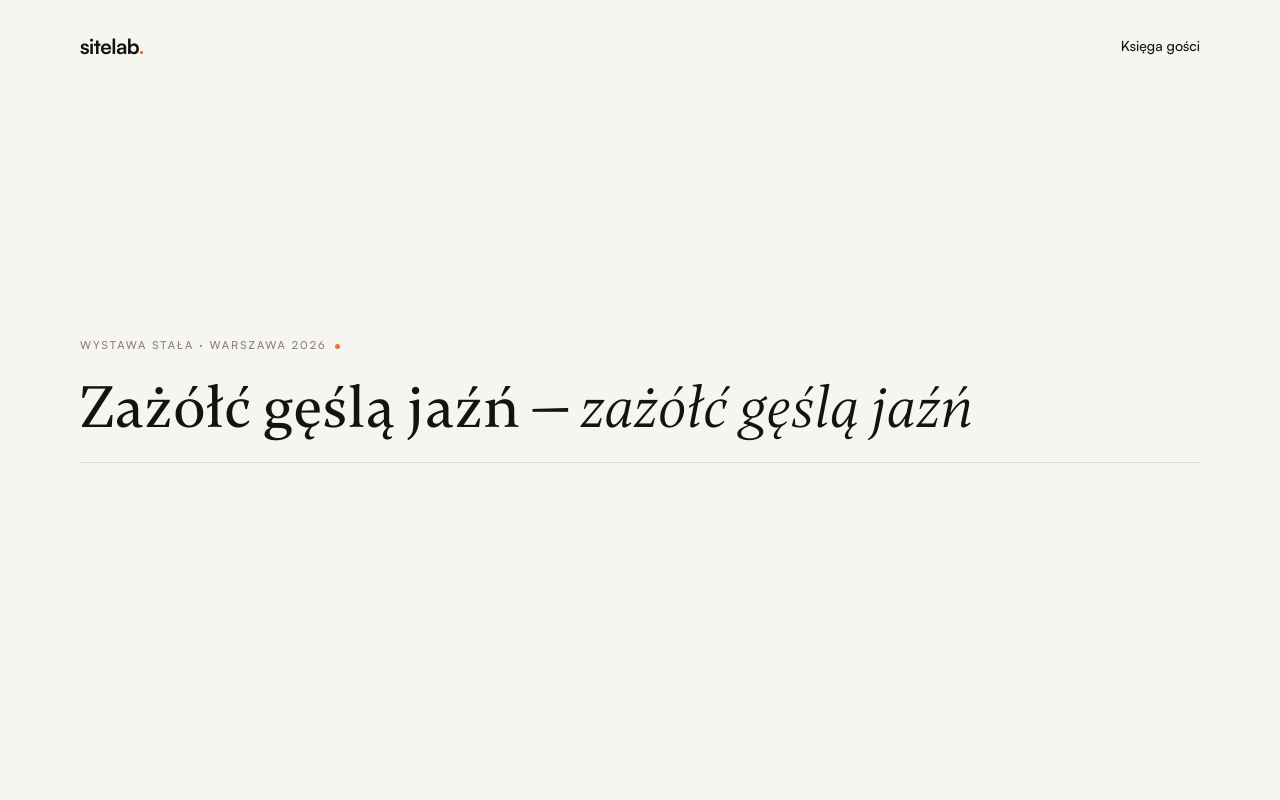
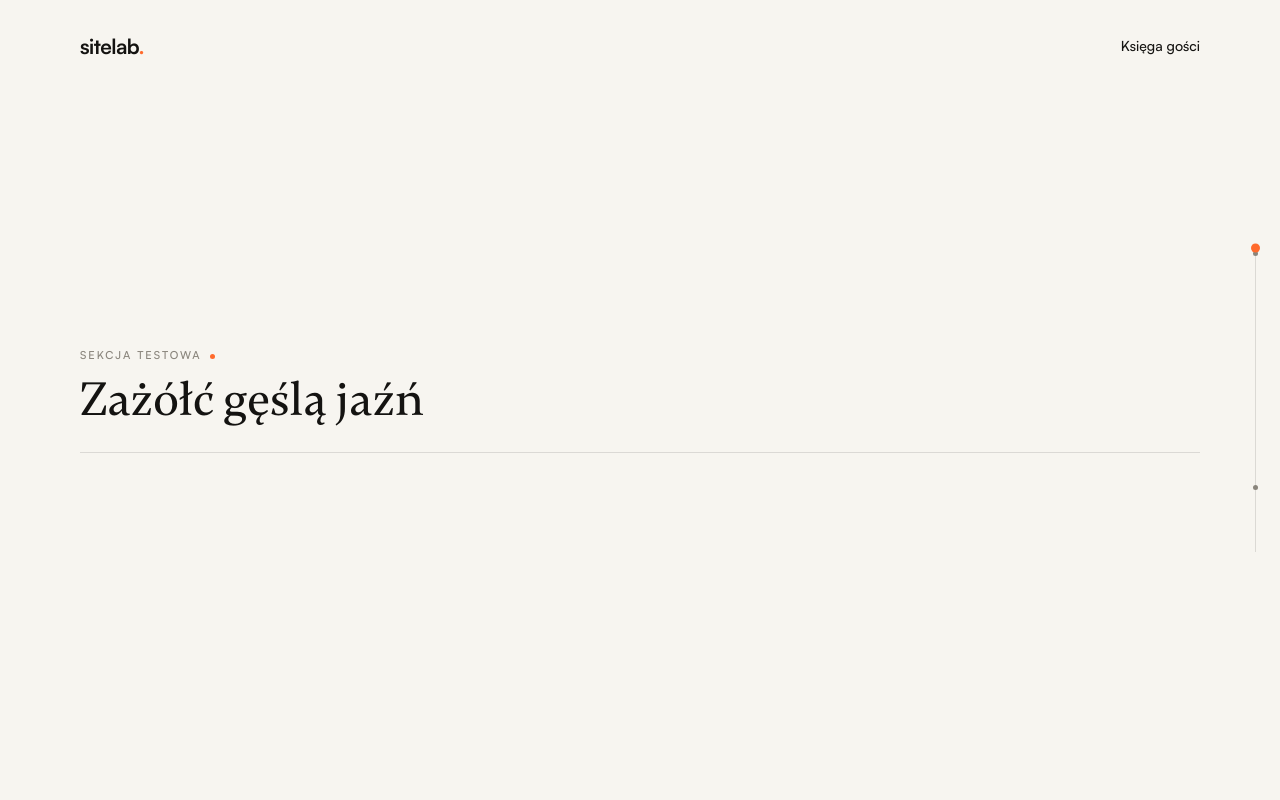
Before and after one commit to igorrr12/igors-portfolio, a Next.js app: page / in a window 1280 px wide. Shown: the top 800 px of the page. Built offline with nearby package versions, Linux system fonts and the light colour scheme.

Commit message:
feat: gsap core, wall labels, progress line with traveling dot

```diff
--- a/app/page.tsx
+++ b/app/page.tsx
@@ -1,16 +1,20 @@
 import { Footer } from "@/components/Footer";
 import { Header } from "@/components/Header";
+import { ProgressLine } from "@/components/ProgressLine";
+import { WallLabel } from "@/components/WallLabel";
 
 export default function Home() {
   return (
     <>
       <Header />
-      <main className="gallery-frame flex min-h-screen flex-col justify-center gap-6">
-        <p className="caption caption-dot">Wystawa stała · Warszawa 2026</p>
-        <h1 className="font-display text-6xl font-medium">
-          Zażółć gęślą jaźń — <em>zażółć gęślą jaźń</em>
-        </h1>
-        <span className="rule" />
+      <ProgressLine />
+      <main>
+        <section id="test-a" data-gallery-stop="Test A" className="gallery-frame flex min-h-screen flex-col justify-center">
+          <WallLabel caption="Sekcja testowa" title="Zażółć gęślą jaźń" />
+        </section>
+        <section id="test-b" data-gallery-stop="Test B" className="gallery-frame min-h-screen pt-24">
+          <WallLabel caption="Druga sekcja" title="Rytm i linia" />
+        </section>
       </main>
       <Footer />
     </>
--- /dev/null
+++ b/components/ProgressLine.tsx
@@ -0,0 +1,71 @@
+"use client";
+
+import { useLayoutEffect, useRef, useState } from "react";
+import { gsap, ScrollTrigger } from "@/lib/gsap";
+
+type Stop = { id: string; label: string; ratio: number };
+
+/**
+ * The exhibition wayfinder: a 1px line at the right viewport edge with
+ * ticks for each [data-gallery-stop] section and the orange logo dot as
+ * the "you are here" marker. The dot mirrors scroll position 1:1 (no
+ * smoothing), so it is position feedback, not decoration — it also runs
+ * under reduced motion, matching the spec's static-progress allowance.
+ */
+export function ProgressLine() {
+  const dotRef = useRef<HTMLSpanElement>(null);
+  const [stops, setStops] = useState<Stop[]>([]);
+
+  useLayoutEffect(() => {
+    const dot = dotRef.current!;
+    const setY = gsap.quickSetter(dot, "top", "%");
+
+    const measure = () => {
+      const max = document.documentElement.scrollHeight - window.innerHeight;
+      const found = Array.from(document.querySelectorAll<HTMLElement>("[data-gallery-stop]")).map((el) => ({
+        id: el.id,
+        label: el.dataset.galleryStop ?? el.id,
+        ratio: Math.min(1, Math.max(0, el.offsetTop / Math.max(1, max))),
+      }));
+      setStops(found);
+    };
+
+    const st = ScrollTrigger.create({
+      start: 0,
+      end: () => document.documentElement.scrollHeight - window.innerHeight,
+      onUpdate: (self) => setY(self.progress * 100),
+    });
+    measure();
+    ScrollTrigger.addEventListener("refreshInit", measure);
+    return () => {
+      ScrollTrigger.removeEventListener("refreshInit", measure);
+      st.kill();
+    };
+  }, []);
+
+  return (
+    <nav
+      aria-label="Postęp zwiedzania"
+      className="fixed right-3 top-1/2 z-40 h-[38vh] -translate-y-1/2 sm:right-6"
+    >
+      <span aria-hidden className="absolute inset-y-0 right-0 w-px bg-line" />
+      {stops.map((s) => (
+        <a
+          key={s.id}
+          href={`#${s.id}`}
+          title={s.label}
+          aria-label={s.label}
+          className="group absolute -right-[5px] grid h-[11px] w-[11px] place-items-center"
+          style={{ top: `${s.ratio * 100}%` }}
+        >
+          <span className="h-[5px] w-[5px] rounded-full bg-stone transition-colors group-hover:bg-accent" />
+        </a>
+      ))}
+      <span
+        ref={dotRef}
+        aria-hidden
+        className="absolute -right-[4px] top-0 h-[9px] w-[9px] -translate-y-1/2 rounded-full bg-accent"
+      />
+    </nav>
+  );
+}
--- /dev/null
+++ b/components/WallLabel.tsx
@@ -0,0 +1,54 @@
+"use client";
+
+import { useLayoutEffect, useRef } from "react";
+import { gsap } from "@/lib/gsap";
+
+/**
+ * Section signage: caption (signed with the dot), rising serif title,
+ * self-drawing hairline. Rise + draw scrub with scroll; reduced-motion
+ * users see the static composed state (initial states set in JS only).
+ */
+export function WallLabel({ caption, title, id }: { caption: string; title: string; id?: string }) {
+  const rootRef = useRef<HTMLDivElement>(null);
+
+  useLayoutEffect(() => {
+    const mm = gsap.matchMedia(rootRef);
+    mm.add("(prefers-reduced-motion: no-preference)", () => {
+      const root = rootRef.current!;
+      const titleEl = root.querySelector("[data-rise]");
+      const ruleEl = root.querySelector("[data-rule]");
+      gsap.fromTo(
+        titleEl,
+        { yPercent: 70, autoAlpha: 0 },
+        {
+          yPercent: 0,
+          autoAlpha: 1,
+          ease: "none",
+          scrollTrigger: { trigger: root, start: "top 88%", end: "top 55%", scrub: true },
+        }
+      );
+      gsap.fromTo(
+        ruleEl,
+        { scaleX: 0 },
+        {
+          scaleX: 1,
+          ease: "none",
+          scrollTrigger: { trigger: root, start: "top 85%", end: "top 50%", scrub: true },
+        }
+      );
+    });
+    return () => mm.revert();
+  }, []);
+
+  return (
+    <div ref={rootRef} id={id} className="scroll-mt-24">
+      <p className="caption caption-dot">{caption}</p>
+      <div className="overflow-hidden pb-1">
+        <h2 data-rise className="mt-3 font-display text-4xl font-medium tracking-[-0.01em] sm:text-5xl">
+          {title}
+        </h2>
+      </div>
+      <span data-rule className="rule mt-6" />
+    </div>
+  );
+}
--- /dev/null
+++ b/lib/gsap.ts
@@ -0,0 +1,9 @@
+import gsap from "gsap";
+import { ScrollTrigger } from "gsap/ScrollTrigger";
+
+// Register once, client-side only (module is imported by client components).
+if (typeof window !== "undefined") {
+  gsap.registerPlugin(ScrollTrigger);
+}
+
+export { gsap, ScrollTrigger };
```
